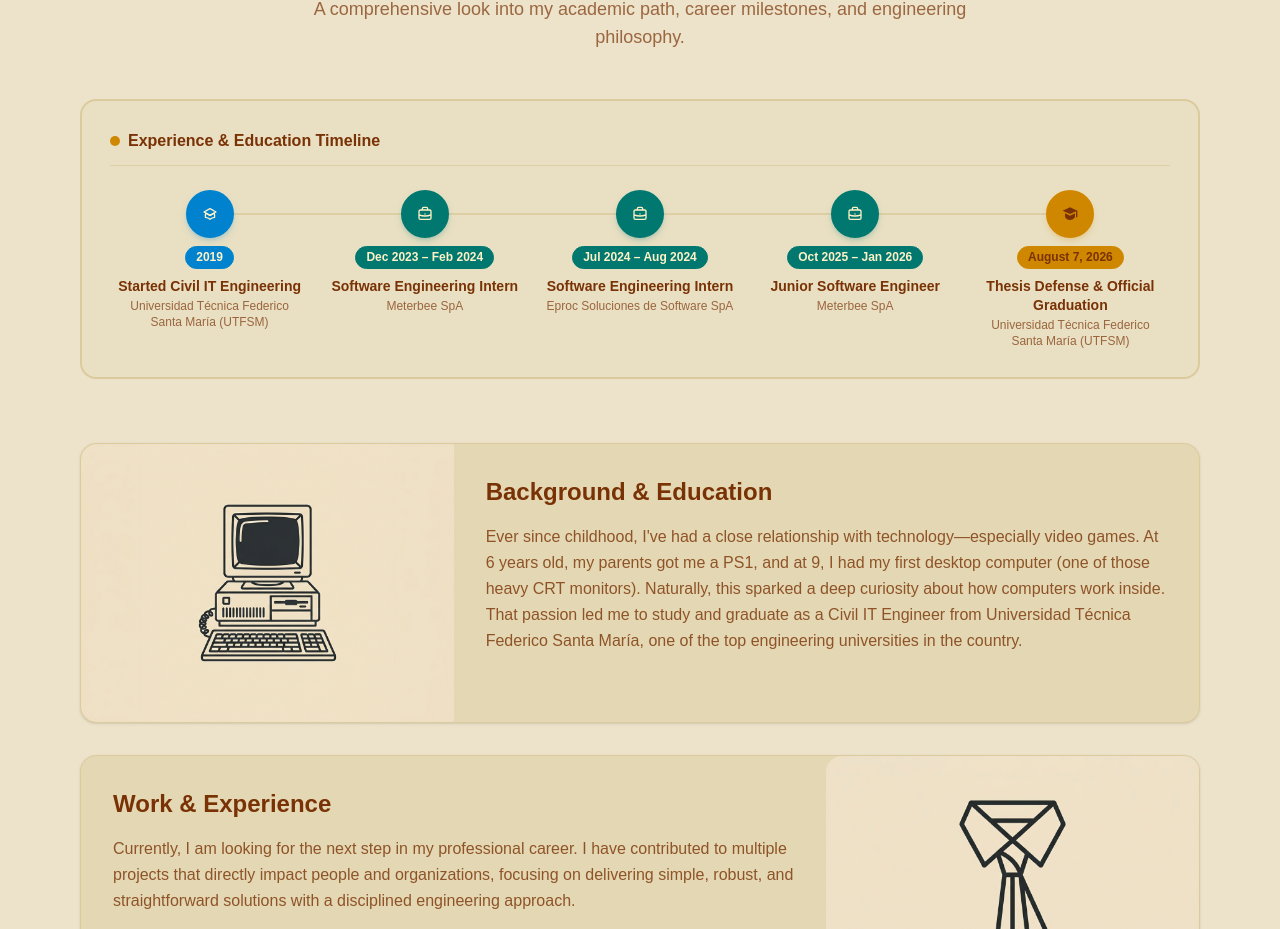
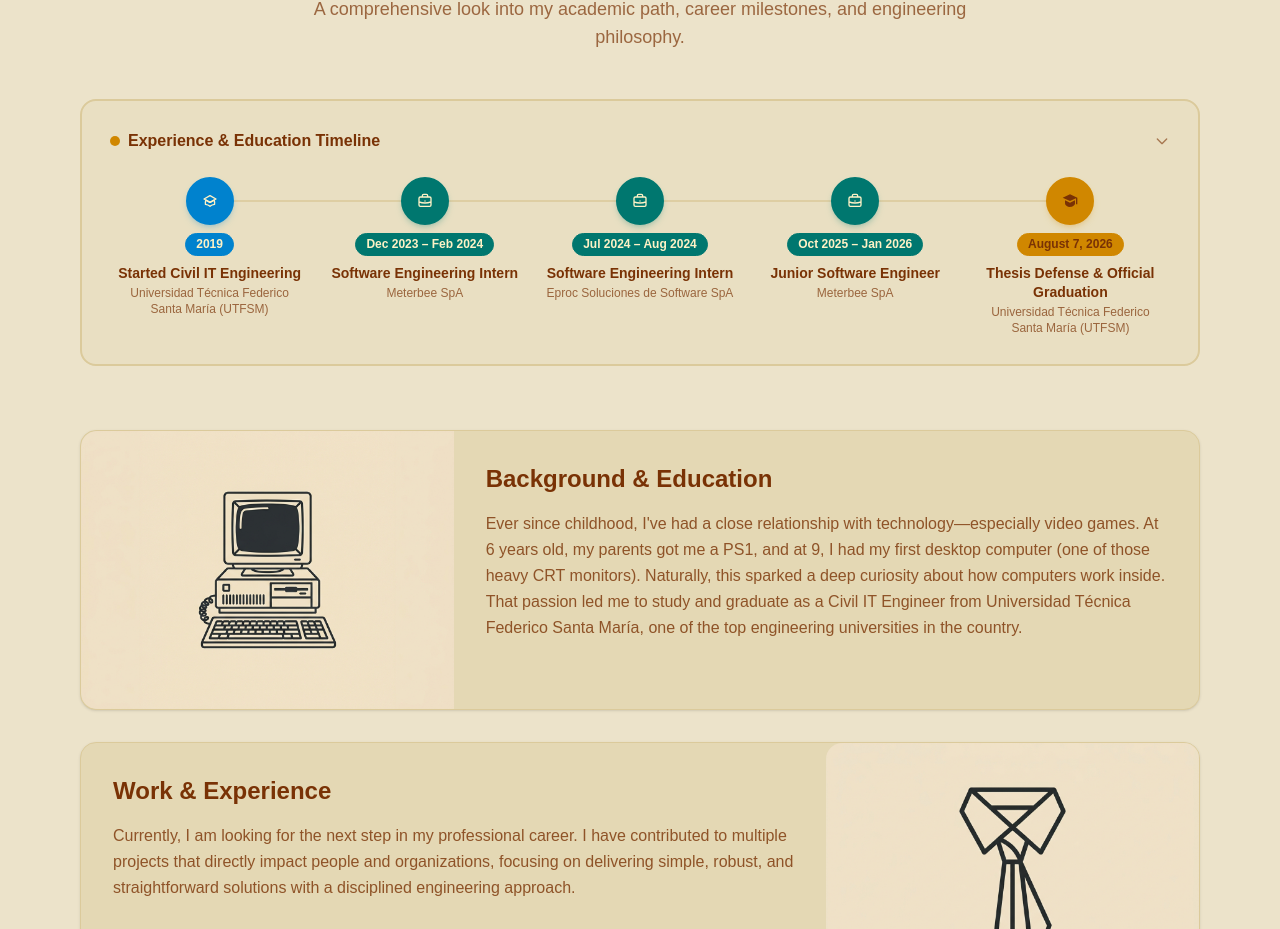
Before and after one commit to RealPingu/portfolio-ividal, a Next.js app: page / in a window 1280 px wide. Shown: the part 878-1807 px from the top of the page. Built offline with nearby package versions, Linux system fonts and the light colour scheme; a web font is replaced by a local one.

Commit message:
feat: improve timiline ui

```diff
--- a/app/components/About/timeline.tsx
+++ b/app/components/About/timeline.tsx
@@ -79,21 +79,35 @@ export default function CareerTimeline() {
                 }`}
         >
             {/* Top Toolbar: Clean Header with Accent Dot */}
-            <div className="flex items-center gap-2 border-b border-base-300/70 pb-3 mb-6">
+            <div className="flex items-center justify-between mb-6">
+                <div className="flex items-center gap-2">
                     <span className="w-2.5 h-2.5 rounded-full bg-accent inline-block"></span>
                     <h3 className="font-bold text-sm sm:text-base text-base-content">
                         {aboutData.timelineTitle || (lang === 'en' ? 'Milestone Timeline' : 'Línea de Hitos')}
                     </h3>
                 </div>
+                {/* Subtle Expand/Collapse Indicator */}
+                <svg
+                    className={`w-4 h-4 text-base-content/60 transition-transform duration-300 ease-in-out ${
+                        isExpanded ? 'rotate-180' : 'rotate-0'
+                    }`}
+                    fill="none"
+                    viewBox="0 0 24 24"
+                    stroke="currentColor"
+                >
+                    <path strokeLinecap="round" strokeLinejoin="round" strokeWidth="2" d="M19 9l-7 7-7-7" />
+                </svg>
+            </div>
 
             {/* Desktop View: Horizontal Track */}
-            <div className="hidden lg:grid grid-cols-5 gap-4 relative">
+            <div className="hidden lg:grid grid-cols-5 gap-x-4 relative">
+                {/* Row 1: Node Icons, Badges, Titles & Organizations */}
                 {aboutData.timeline.map((item, idx) => {
                     const { badgeClass, dotClass } = getItemColors(item.type);
                     const isLast = idx === aboutData.timeline.length - 1;
 
                     return (
-                        <div key={idx} className="relative flex flex-col items-center text-center space-y-2 px-1">
+                        <div key={`node-${idx}`} className="relative flex flex-col items-center text-center space-y-2 px-1">
                             {/* Horizontal connecting line to next node */}
                             {!isLast && (
                                 <div
@@ -121,16 +135,29 @@ export default function CareerTimeline() {
                                     {item.organization}
                                 </p>
                             </div>
-
-                            {/* Collapsible Description */}
-                            {isExpanded && (
-                                <div className="w-full pt-2 mt-1 border-t border-base-300/60 text-xs text-base-content/80 leading-relaxed text-left">
-                                    <p>{item.description}</p>
-                                </div>
-                            )}
                         </div>
                     );
                 })}
+
+                {/* Row 2: Collapsible Descriptions with Smooth Pure-CSS Transition */}
+                <div
+                    className={`col-span-5 grid transition-all duration-300 ease-in-out ${
+                        isExpanded ? 'grid-rows-[1fr] opacity-100 mt-3' : 'grid-rows-[0fr] opacity-0 pointer-events-none mt-0'
+                    }`}
+                >
+                    <div className="overflow-hidden">
+                        <div className="grid grid-cols-5 gap-x-4">
+                            {aboutData.timeline.map((item, idx) => (
+                                <div
+                                    key={`desc-${idx}`}
+                                    className="w-full pt-2.5 border-t border-base-300/60 text-xs text-base-content/80 leading-relaxed text-left px-1"
+                                >
+                                    <p>{item.description}</p>
+                                </div>
+                            ))}
+                        </div>
+                    </div>
+                </div>
             </div>
 
             {/* Mobile / Tablet View: Vertical Timeline */}
@@ -161,12 +188,18 @@ export default function CareerTimeline() {
                                         {item.title}
                                     </h4>
 
-                                    {/* Collapsible Description */}
-                                    {isExpanded && (
+                                    {/* Collapsible Description with Smooth Pure-CSS Transition */}
+                                    <div
+                                        className={`grid transition-all duration-300 ease-in-out ${
+                                            isExpanded ? 'grid-rows-[1fr] opacity-100' : 'grid-rows-[0fr] opacity-0 pointer-events-none'
+                                        }`}
+                                    >
+                                        <div className="overflow-hidden">
                                             <div className="pt-2 mt-1 border-t border-base-300 text-xs text-base-content/80 leading-relaxed">
                                                 <p>{item.description}</p>
                                             </div>
-                                    )}
+                                        </div>
+                                    </div>
                                 </div>
                                 {!isLast && <hr className={lineClass} />}
                             </li>
```
Lines whose indentation alone changed are shown as unchanged.
